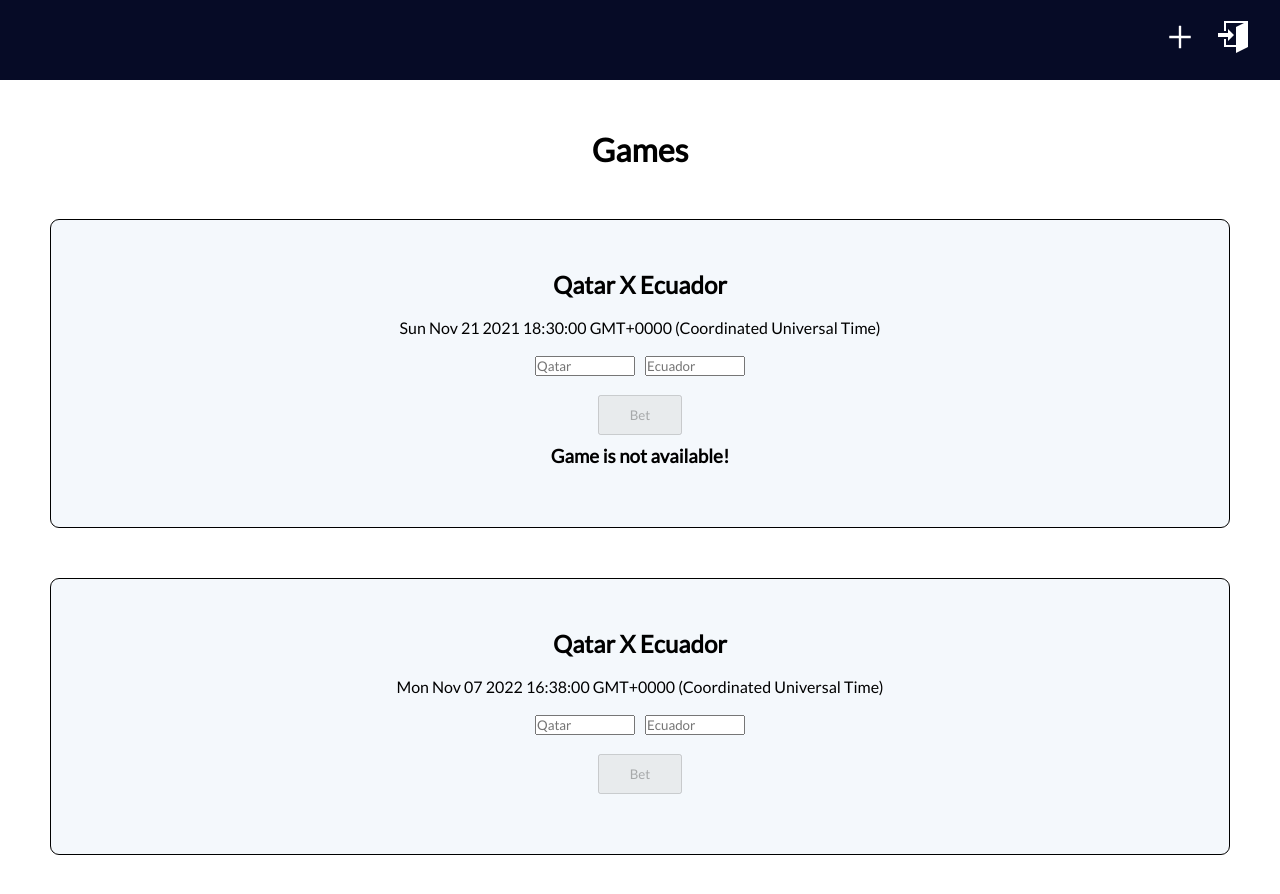
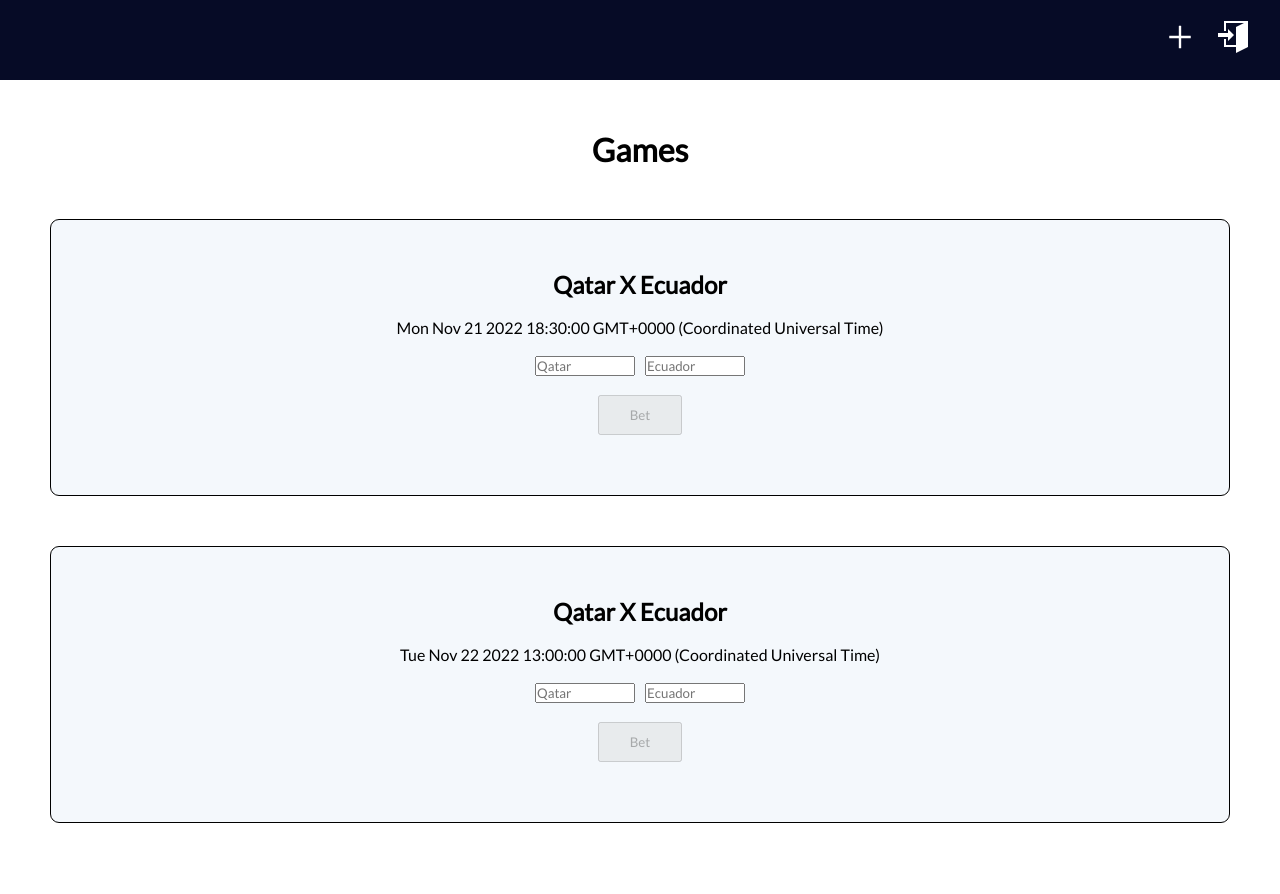
Before and after one commit to AlonBrand/wc2022, a React (Create React App) app in the folder wc2022/: page /games in a window 1280 px wide. Shown: the top 894 px of the page. Built offline with nearby package versions, Linux system fonts and the light colour scheme.

Commit message:
fix second game

```diff
--- a/wc2022/src/components/GameTab.css
+++ b/wc2022/src/components/GameTab.css
@@ -5,7 +5,6 @@
     margin: 50px;
     background-color: #f4f8fc;
     border-radius: 9px;
-
 }
 
 .bet-line {
--- a/wc2022/src/constants/games.js
+++ b/wc2022/src/constants/games.js
@@ -4,17 +4,16 @@ export const games =
             id: 1,
             teamA: "Qatar",
             teamB: "Ecuador",
-            date: new Date(2021, 10, 21, 18, 30)
+            date: new Date(2022, 10, 21, 18, 30)
             // info: "Test Info1"
         },
         {
             id: 2,
             teamA: "Qatar",
             teamB: "Ecuador",
-            date: "20-Nov 18:00",
-            date: new Date(2022, 10, 7, 16, 38)
+            date: new Date(2022, 10, 22, 13)
             // info: "Test Info1"
-        },
+        }
         // {
         //     id: 3,
         //     teamA: "Qatar",
```
